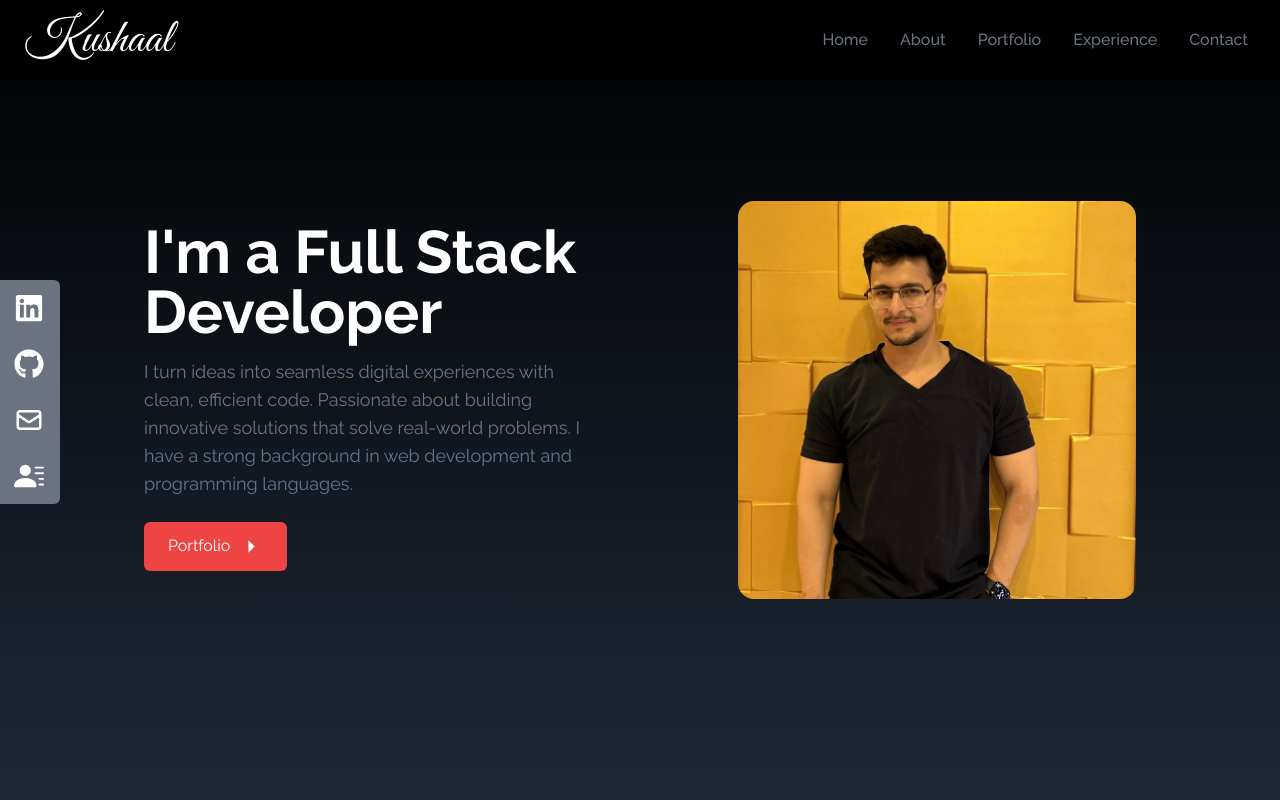
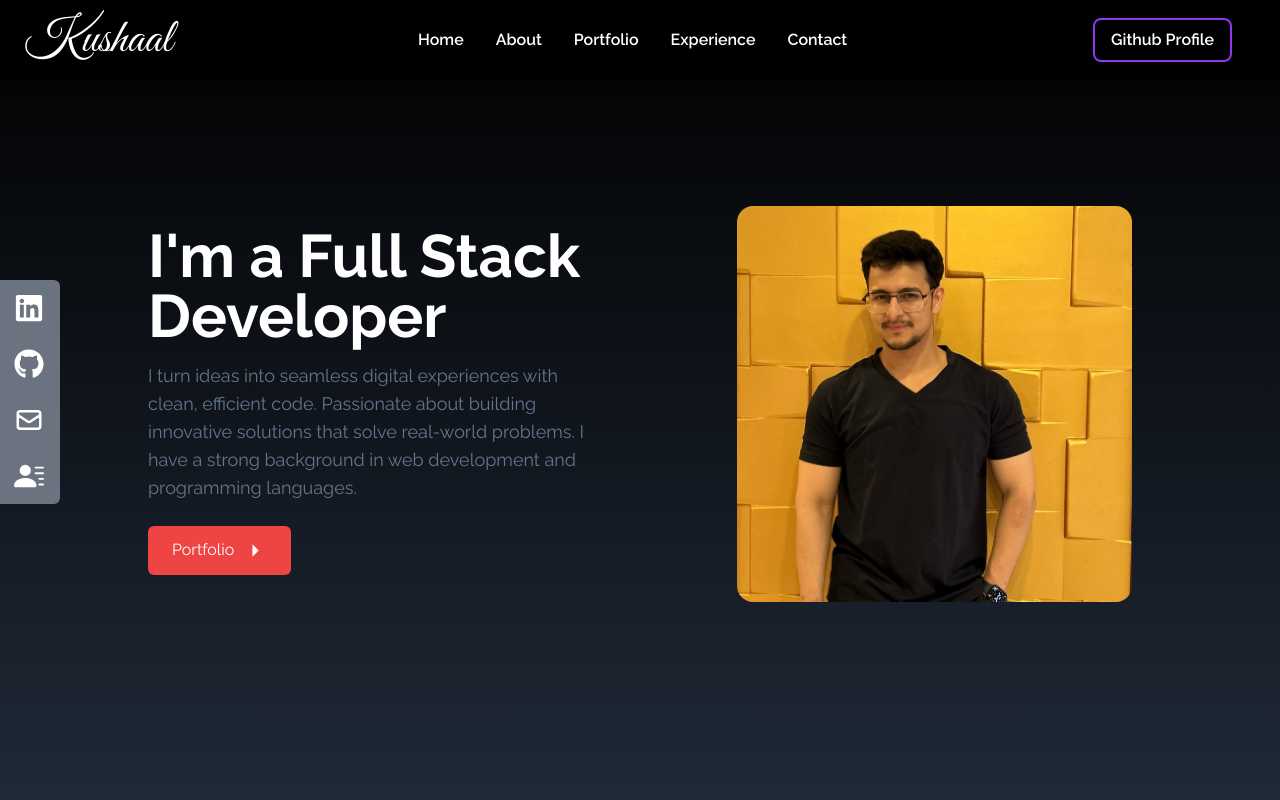
Before and after one commit to kushaal-rana/my-portfolio-website, a React (Create React App) app: page / in a window 1280 px wide. Shown: the top 800 px of the page. Built offline with nearby package versions, Linux system fonts and the light colour scheme.

Commit message:
Added button in Nav Bar and did alignment changes for mobile view.

```diff
--- a/src/components/Home.jsx
+++ b/src/components/Home.jsx
@@ -7,21 +7,30 @@ const Home = () => {
   return (
     <div
       name="home"
-      className="h-fit md:h-screen w-full bg-gradient-to-b from-black to-gray-800"
+      className="h-fit md:h-screen w-full bg-gradient-to-b from-black to-gray-800 pt-20 md:pt-2"
     >
-      <div className="max-w-screen-lg mx-auto flex flex-col items-center justify-center h-full px-4 md:flex-row">
-        <div className="flex flex-col justify-center h-full mt-28 md:mt-0">
-          <h2 className="text-4xl sm:text-6xl font-bold text-white">
+      <div className="max-w-screen-lg mx-auto flex flex-col items-center justify-center h-full px-5 md:flex-row">
+        {/* Image - now first on mobile */}
+        <div className="order-1 md:order-2 mb-8 md:mb-0 ">
+          <img
+            src={HeroImage}
+            alt="my profile"
+            className="rounded-2xl w-[300px] h-auto md:w-[500px] mx-auto"
+          />
+        </div>
+
+        {/* Text content - now second on mobile */}
+        <div className="flex flex-col justify-center h-full order-2 md:order-1 mt-8 md:mt-0">
+          <h2 className="text-4xl sm:text-6xl font-bold text-white text-center md:text-left">
             I'm a Full Stack Developer
           </h2>
-          <p className=" text-slate-500 font-normal text-lg py-4 max-w-md">
+          <p className="text-slate-500 font-normal text-lg py-4 max-w-md text-center md:text-left">
             I turn ideas into seamless digital experiences with clean, efficient
             code. Passionate about building innovative solutions that solve
             real-world problems. I have a strong background in web development
             and programming languages.
           </p>
-
-          <div>
+          <div className="flex justify-center md:justify-start">
             <Link
               to="portfolio"
               smooth
@@ -35,14 +44,6 @@ const Home = () => {
             </Link>
           </div>
         </div>
-
-        <div>
-          <img
-            src={HeroImage}
-            alt="my profile"
-            className="rounded-2xl w-[300px] h-auto md:w-[500px] mx-auto"
-          />
-        </div>
       </div>
     </div>
   );
--- a/src/components/Navbar.jsx
+++ b/src/components/Navbar.jsx
@@ -30,7 +30,7 @@ const Navbar = () => {
     <div className="flex justify-between items-center w-full h-20 px-4 text-white bg-black fixed z-50">
       <div>
         <Link to="home" smooth duration={500}>
-          <h1 className="text-5xl font-signature ml-2 cursor-pointer">
+          <h1 className="text-5xl font-signature ml-2 cursor-pointer hover:text-purple-600">
             Kushaal
           </h1>
         </Link>
@@ -40,7 +40,7 @@ const Navbar = () => {
         {links.map(({ id, link }) => (
           <li
             key={id}
-            className="px-4 cursor-pointer capitalize font-medium text-gray-500 hover:scale-125 duration-200 hover:text-red-700"
+            className="px-4 cursor-pointer capitalize font-semibold hover:text-purple-700 hover:scale-125 duration-300"
           >
             <Link to={link} smooth duration={500}>
               {link}
@@ -48,12 +48,23 @@ const Navbar = () => {
           </li>
         ))}
       </ul>
-
+      {/* Mobile Menu Icon */}
       <div
         onClick={() => setNav(!nav)}
         className="cursor-pointer pr-4 z-10 text-gray-400 md:hidden"
       >
         {nav ? <FaTimes size={30} /> : <FaBars size={30} />}
+      </div>
+
+      <div className="hidden md:flex mr-8">
+        <a
+          href="https://github.com/kushaal-rana"
+          target="_blank"
+          rel="noopener noreferrer"
+          className="text-white border-2 font-semibold border-purple-600 px-4 py-2 rounded-lg hover:bg-purple-600 hover:text-white transition duration-300"
+        >
+          Github Profile
+        </a>
       </div>
 
       {nav && (
```
